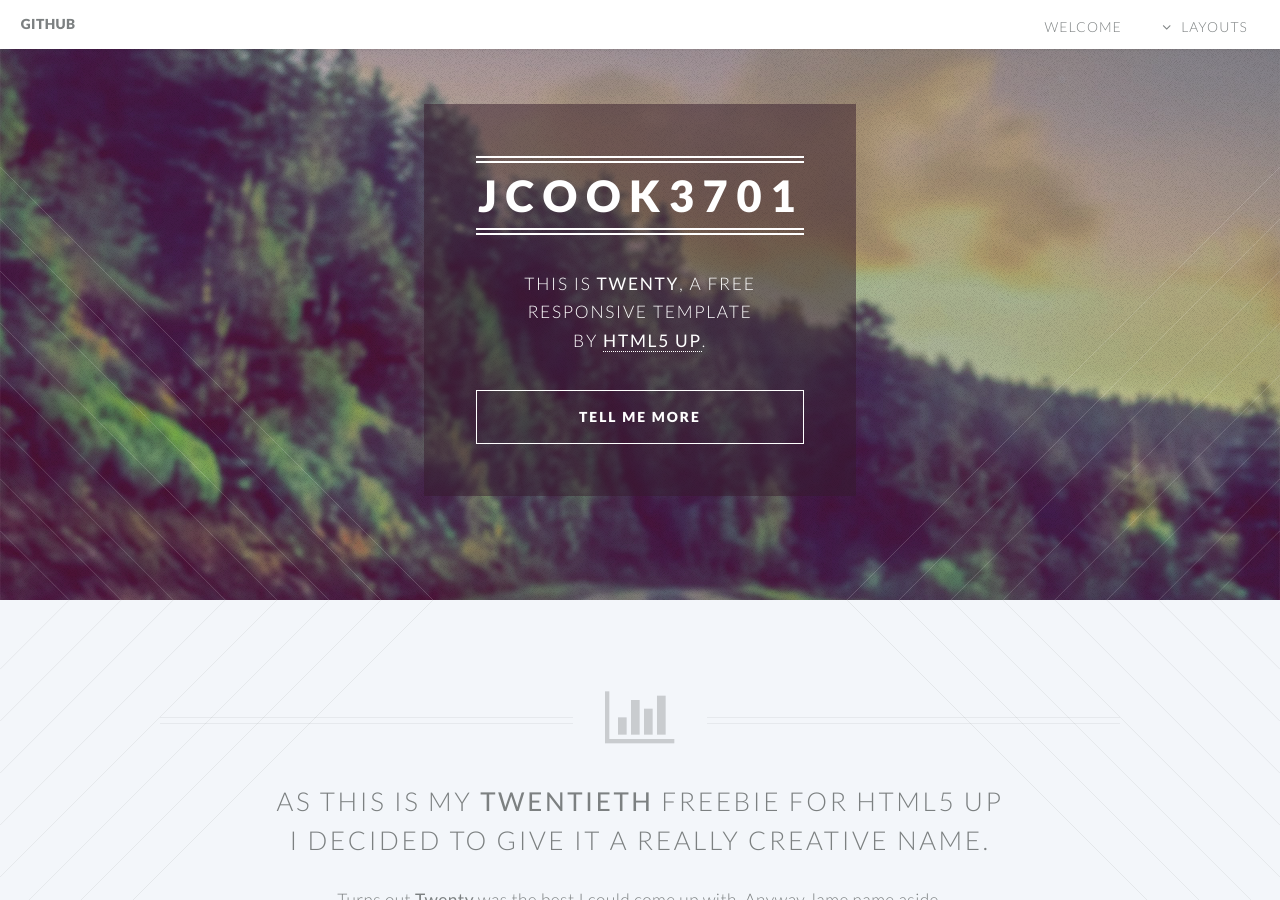
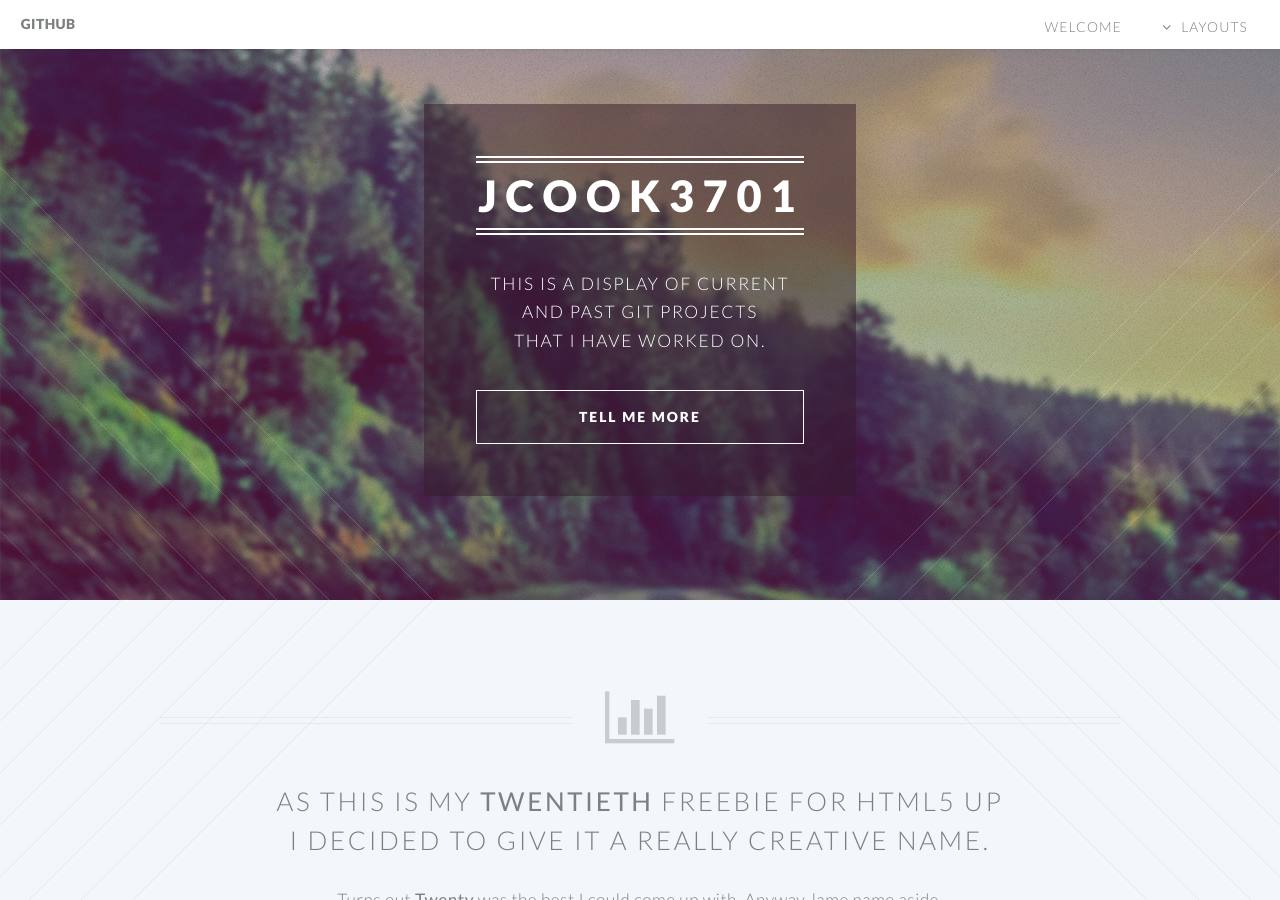
Before and after one commit to jcook3701/jcook3701.github.io, a Jekyll site: the page built from index.html, in a window 1280 px wide and 900 px high. Built offline with Jekyll 4.4.1, drawn with Linux system fonts in a browser that asks for light colours.

Commit message:
changes to header

```diff
--- a/_includes/banner.html
+++ b/_includes/banner.html
@@ -12,11 +12,11 @@
     <header>
       <h2>jcook3701</h2>
     </header>
-    <p>This is <strong>Twenty</strong>, a free
+    <p>This is a display of current
       <br />
-      responsive template
+      and past git projects
       <br />
-      by <a href="http://html5up.net">HTML5 UP</a>.</p>
+      that I have worked on.</p>
     <footer>
       <ul class="buttons vertical">
         <li><a href="#main" class="button fit scrolly">Tell Me More</a></li>
```
